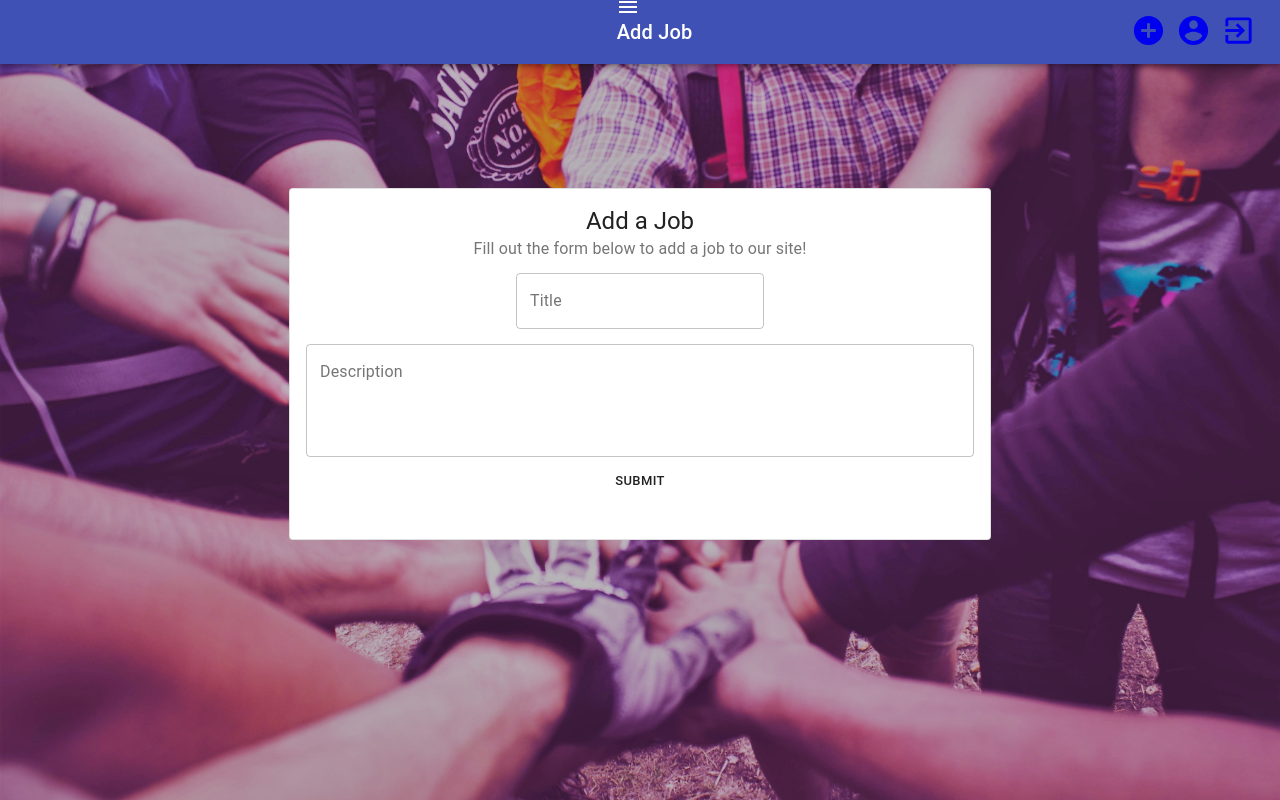
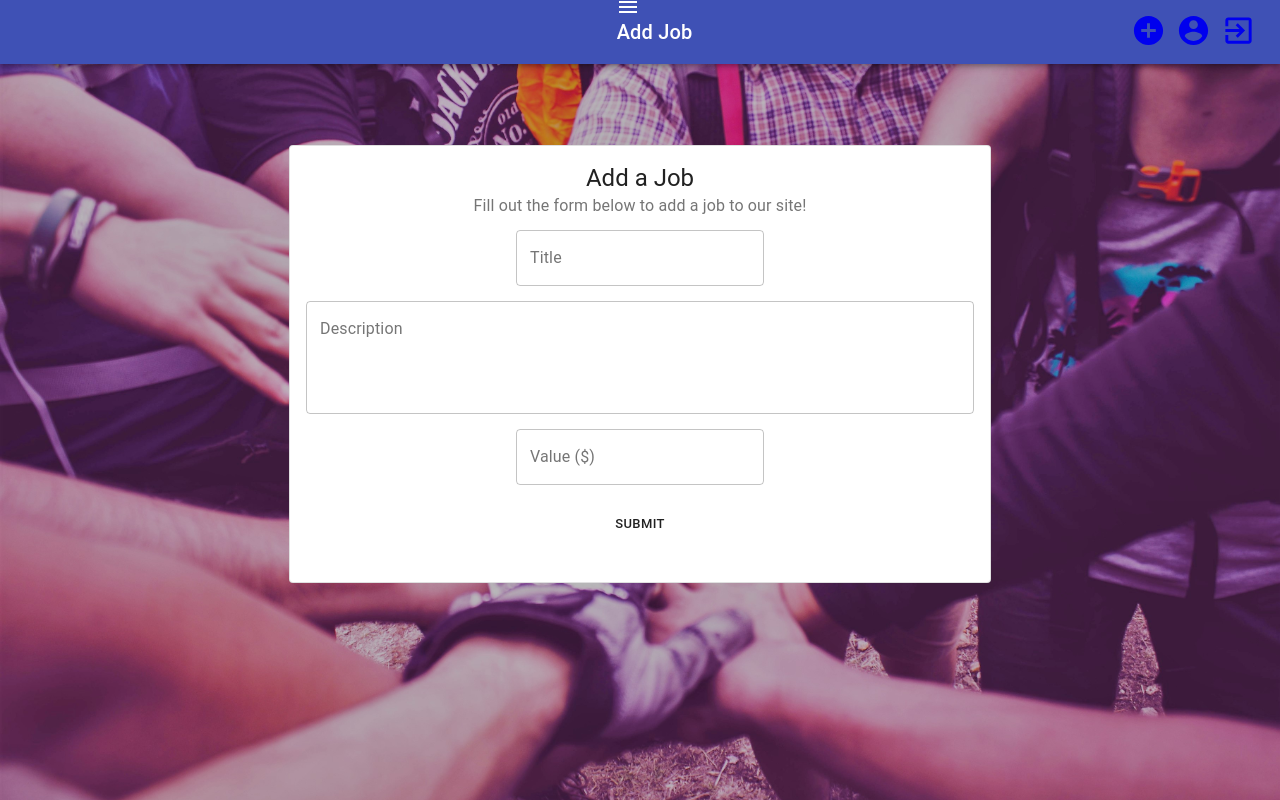
Before and after one commit to SaloniSS/nwHack2021, a React (Create React App) app in the folder frontend/: page /add in a window 1280 px wide. Built offline with nearby package versions, Linux system fonts and the light colour scheme.

Commit message:
add a value field

```diff
--- a/frontend/src/pages/AddJob.js
+++ b/frontend/src/pages/AddJob.js
@@ -57,8 +57,16 @@ function AddJob() {
                 multiline
                 rows={4}
                 fullWidth
+                className={classes.input}
                 id="outlined-basic"
                 label="Description"
+                variant="outlined"
+              />
+              <br />
+              <TextField
+                className={classes.input}
+                id="outlined-basic"
+                label="Value ($)"
                 variant="outlined"
               />
             </form>
```
